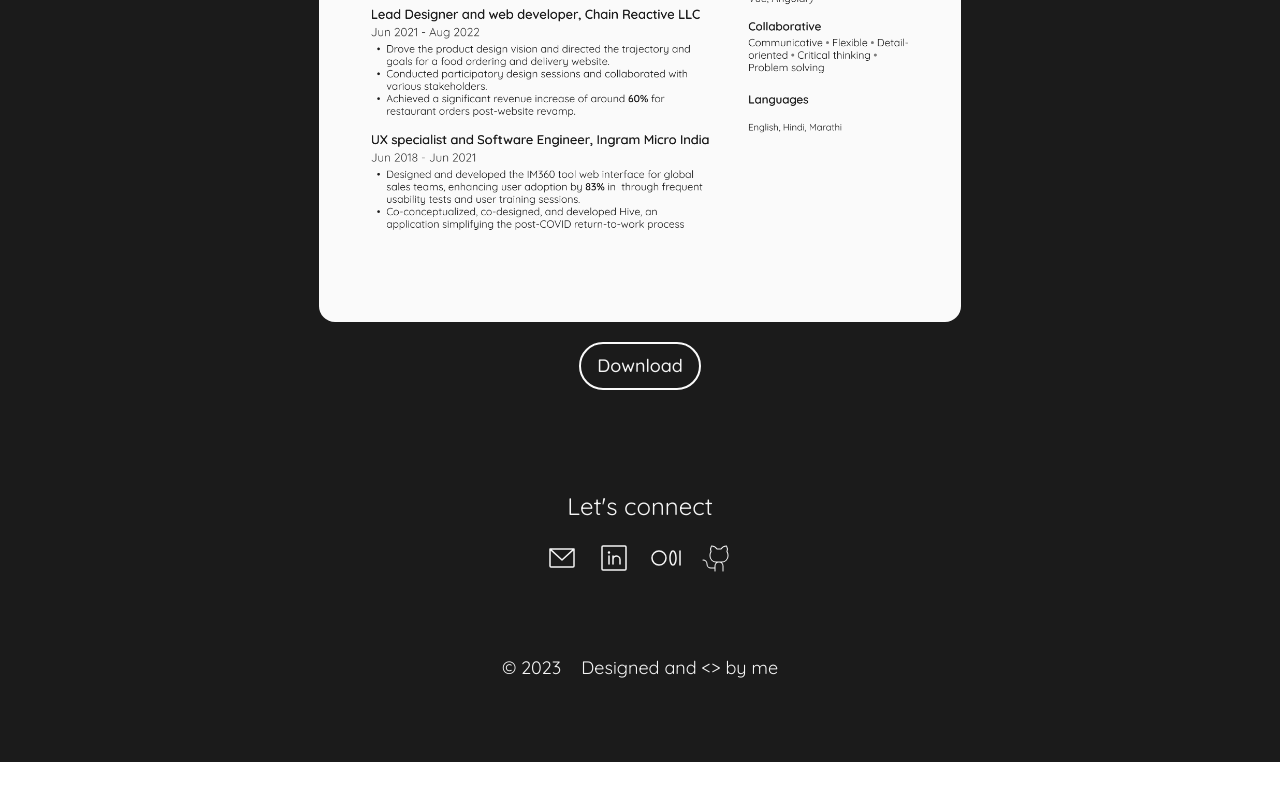
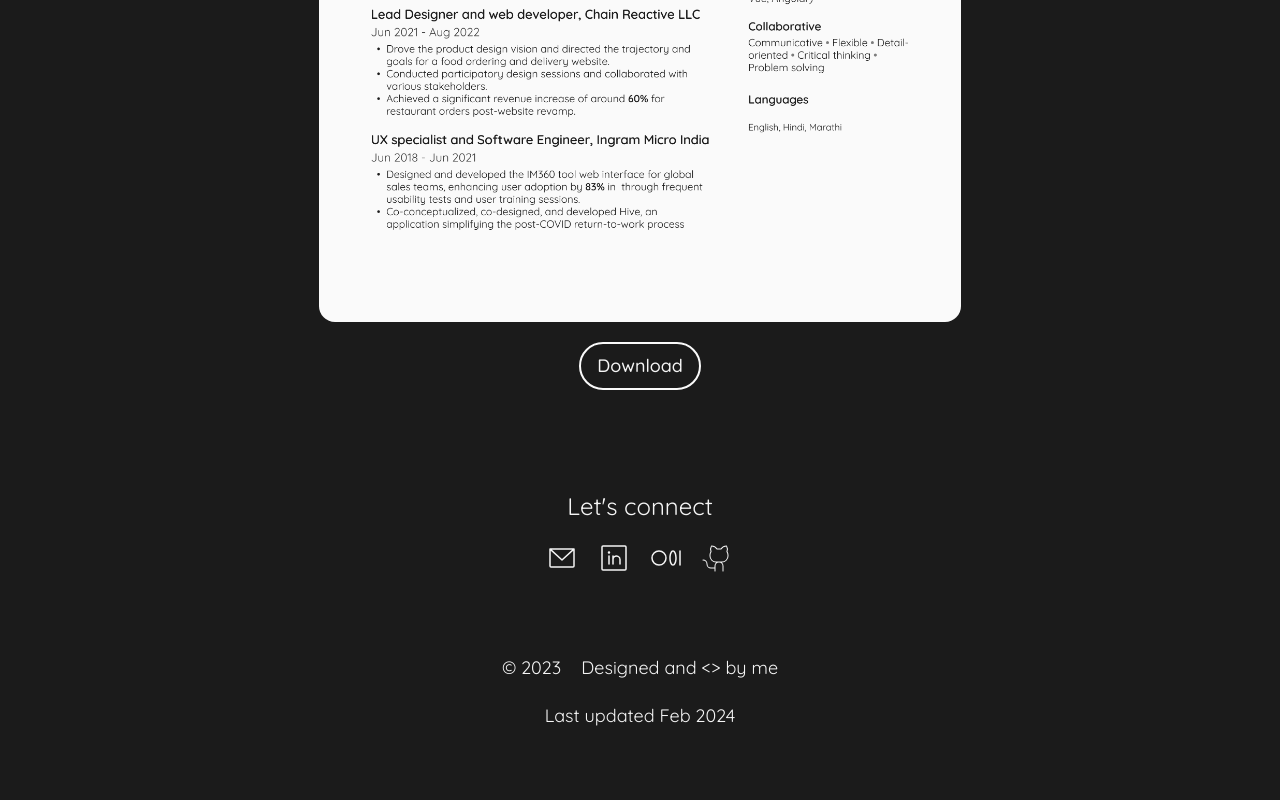
Before and after one commit to fan-boy/Portfolio2023, a Next.js app: page /resume in a window 1280 px wide. Shown: the part 700-1500 px from the top of the page. Before the commit the page ends 1462 px from the top, so only its background shows below. Built offline with nearby package versions, Linux system fonts and the light colour scheme.

Commit message:
Added metadata

```diff
--- a/src/app/ComponentLibrary/Components/footer.tsx
+++ b/src/app/ComponentLibrary/Components/footer.tsx
@@ -42,7 +42,7 @@ const Footer = () => {
                 </div>
 
             </div>
-
+            <div className="w-full flex flex-col gap-5">
             <div className="gap-5 flex flex-col md:flex-row  items-center justify-center">
                 <Type variant="body">
                     © 2023
@@ -50,6 +50,12 @@ const Footer = () => {
                 <Type variant="body">
                     Designed and {'<>'} by me
                 </Type>
+            </div>
+            <div className=" flex flex-col md:flex-row  items-center justify-center">
+                <Type variant="body">
+                  Last updated Feb 2024
+                </Type>
+            </div>
             </div>
 
         </div>
--- a/src/app/layout.tsx
+++ b/src/app/layout.tsx
@@ -54,8 +54,14 @@ const quicksand = localFont({
 
 export const metadata: Metadata = {
   title: 'Aaditya Shete',
-  description: 'A collection of my works',
+  description: 'Aaditya Shete | Product Designer and Design advocate working towards bridging the gap between the intent and impact of a product.',
+  openGraph:{
+    title:'Aaditya Shete',
+    description:'Aaditya Shete | Product Designer and Design advocate working towards bridging the gap between the intent and impact of a product.'
+  }
 }
+
+
 
 export default function RootLayout({
   children,
```
Also changed, not shown: 1 other file (tests, documents, lock files or other folders).
